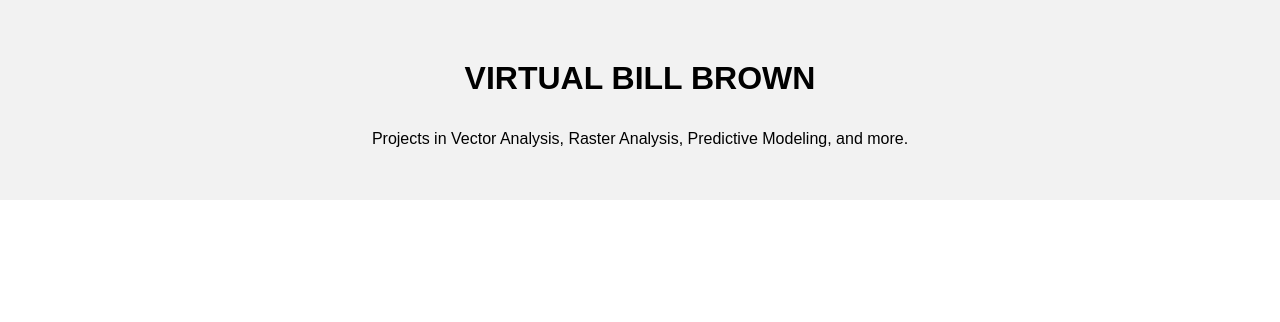
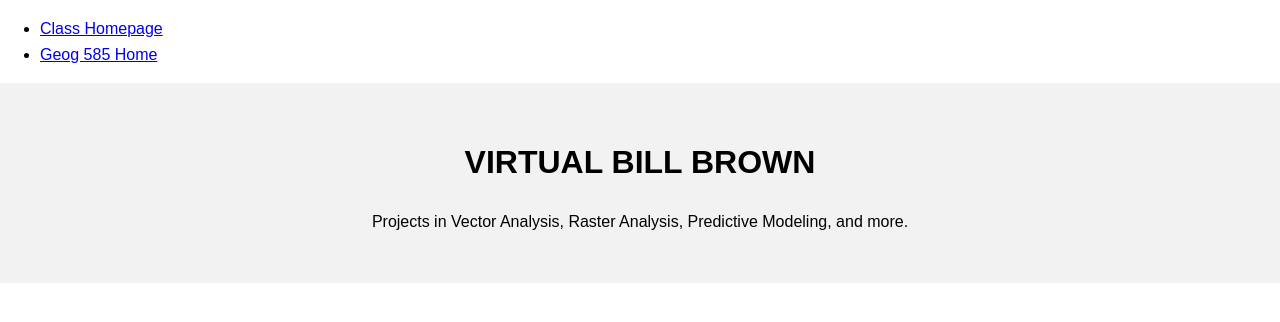
Before and after one commit to wtb4rtr/wtb4rtr.github.io, a plain HTML site: page index.html in a window 1280 px wide. Drawn offline with Linux system fonts and the light colour scheme.

Commit message:
adding another page

```diff
--- a/index.html
+++ b/index.html
@@ -19,6 +19,12 @@
   </style>
 </head>
 <body>
+  <nav>
+    <ul>
+      <li><a href="HomePage.html">Class Homepage</a></li>
+      <li><a href="BillBrown_Geog585_HomePage.html">Geog 585 Home</a></li>
+    </ul>
+  </nav>
   <header>
     <h1>VIRTUAL BILL BROWN</h1>
     <p>Projects in Vector Analysis, Raster Analysis, Predictive Modeling, and more.</p>
```
